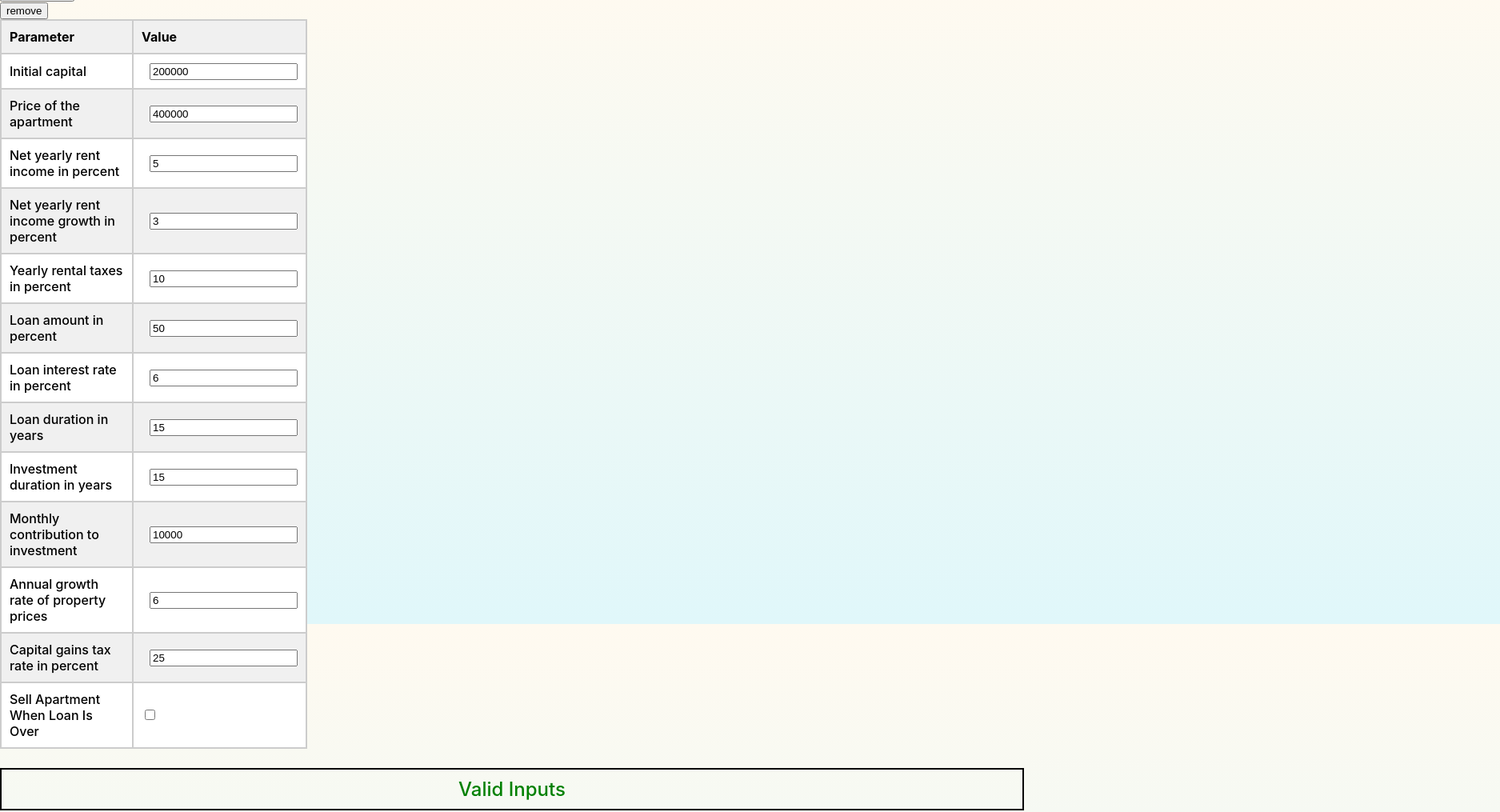
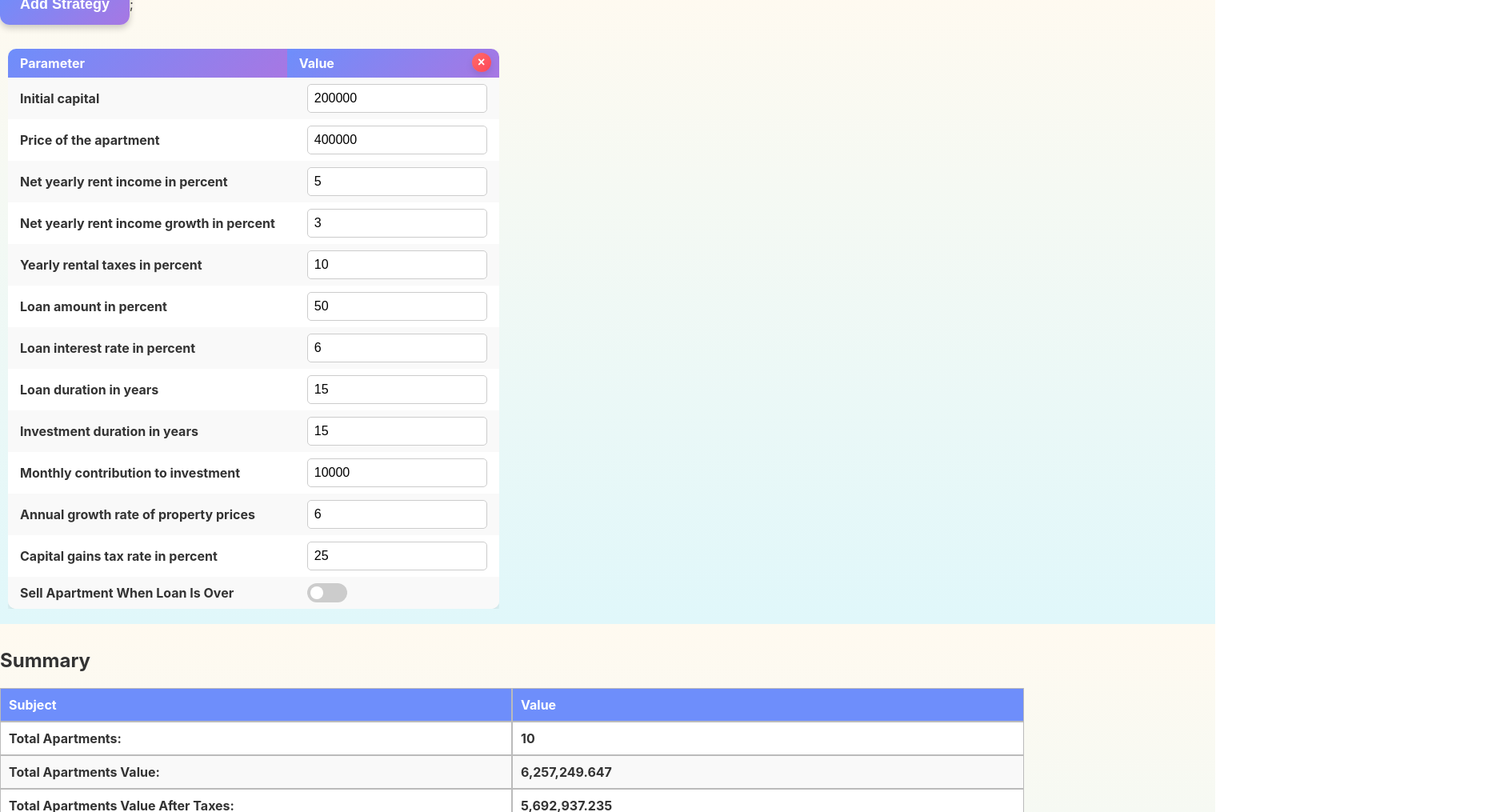
Before and after one commit to Yazuly/investments, a React (Create React App) app: page / in a window 1280 px wide. Shown: the part 20-1035 px from the top of the page at 80% size, 1875 px wide, since content can reach past the window. Built offline with nearby package versions, Linux system fonts and the light colour scheme.

Commit message:
make over

```diff
--- a/public/index.html
+++ b/public/index.html
@@ -3,6 +3,10 @@
   <head>
     <meta charset="utf-8" />
     <link rel="icon" href="%PUBLIC_URL%/favicon.ico" />
+    <link
+      rel="stylesheet"
+      href="https://cdnjs.cloudflare.com/ajax/libs/font-awesome/5.15.3/css/all.min.css"
+    />
     <meta name="viewport" content="width=device-width, initial-scale=1" />
     <meta name="theme-color" content="#000000" />
     <meta
--- a/src/App.css
+++ b/src/App.css
@@ -1,34 +1,20 @@
+body {
+  background: linear-gradient(to bottom, #fffaf0, #e0f7fa);
+  height: 100vh;
+  margin: 0;
+  background-repeat: no-repeat;
+  background-attachment: fixed;
+  font-family: Arial, sans-serif;
+  color: #333;
+}
+
 .App {
   text-align: left;
 }
 
-.App-logo {
-  height: 40vmin;
-  pointer-events: none;
-}
-
-@media (prefers-reduced-motion: no-preference) {
-  .App-logo {
-    animation: App-logo-spin infinite 20s linear;
-  }
-}
-
-.App-link {
-  color: #61dafb;
-}
-
-@keyframes App-logo-spin {
-  from {
-    transform: rotate(0deg);
-  }
-  to {
-    transform: rotate(360deg);
-  }
-}
-
 .results {
-  margin-left: 0; /* Align to the left */
-  font-weight: bold; /* Make text bold */
+  margin-left: 0;
+  font-weight: bold;
   text-align: left;
 }
 
@@ -36,35 +22,57 @@
   display: flex;
   flex-direction: column;
   width: 100%;
-}
-.input-table table tr:nth-child(odd) {
-  background-color: #f0f0f0; /* Light Gray */
-}
-.input-table table tr:nth-child(even) {
-  background-color: #ffffff; /* White */
-}
-.flex-row:nth-child(odd) {
-  background-color: #f0f0f0; /* Light Blue */
-}
-.flex-row:nth-child(even) {
-  background-color: #ffffff; /* Powder Blue */
+  margin: 20px 0;
 }
 
 .flex-row {
   display: flex;
   width: 100%;
+  white-space: nowrap;
+}
+
+.header .cell {
+  background-color: #6e8efb;
+  color: white;
+  font-weight: bold;
 }
 
 .cell {
   flex: 1;
-  padding: 8px;
-  border: 1px solid #ccc; /* Add borders to make columns visible */
-  text-align: left; /* Align text to the left */
+  padding: 12px 15px;
+  border: 1px solid #ddd;
+  text-align: left;
+  font-weight: bold;
 }
 
-.header .cell {
-  background-color: #f4f4f4;
-  font-weight: bold;
+.flex-row:nth-child(odd) .cell {
+  background-color: #f9f9f9;
+}
+
+.flex-row:nth-child(even) .cell {
+  background-color: #ffffff;
+}
+
+.flex-row:hover .cell {
+  background-color: #f1f1f1;
+}
+
+h2 {
+  margin-top: 40px;
+  font-size: 24px;
+  color: #333;
+}
+
+.results-table .header .cell {
+  background-color: #6e8efb;
+}
+
+.apartments-table .header .cell {
+  background-color: #66bb6a;
+}
+
+.monthly-details-table .header .cell {
+  background-color: #ff6b6b;
 }
 
 .input-group {
@@ -75,7 +83,16 @@
 
 input[type="number"] {
   margin-left: 10px;
-  width: auto; /* Adjust width as needed */
+  width: auto;
+  padding: 8px;
+  border: 1px solid #ccc;
+  border-radius: 5px;
+  font-size: 16px;
+  box-sizing: border-box;
+}
+
+input[type="checkbox"] {
+  width: auto;
 }
 
 .simulate-button {
@@ -83,65 +100,237 @@ input[type="number"] {
 }
 
 .results-table {
-  margin-top: 20px; /* Spacing from the simulate button or previous content */
+  margin-top: 20px;
 }
 
 .results-table .flex-row.header {
-  background-color: #ddd; /* Slightly different header color for distinction */
+  background-color: #ddd;
 }
 
 .results-table .cell {
   padding: 10px;
-  border: 1px solid #bbb; /* Slightly lighter borders for a softer look */
+  border: 1px solid #bbb;
   text-align: left;
 }
 
+.input-table {
+  position: relative;
+  width: 100%;
+  margin: auto;
+  overflow-x: hidden;
+}
+
+.input-table .remove-button {
+  background: linear-gradient(135deg, #ff6b6b, #ff4757);
+  border: none;
+  border-radius: 50%;
+  color: white;
+  cursor: pointer;
+  font-size: 16px;
+  height: 24px;
+  width: 24px;
+  display: flex;
+  align-items: center;
+  justify-content: center;
+  box-shadow: 0 4px 8px rgba(0, 0, 0, 0.1);
+  transition: background-color 0.3s, transform 0.2s;
+  position: absolute;
+  top: 5px;
+  right: 10px;
+  padding: 10px;
+}
+
+.input-table .remove-button:hover {
+  background-color: #ff4757;
+  transform: translateY(-2px);
+}
+
 .input-table table {
-  width: 30%;
-  border-collapse: collapse;
+  width: 100%;
+  border-collapse: separate;
+  border-spacing: 0;
+  background-color: white;
+  border-radius: 10px;
+  overflow: hidden;
+  box-shadow: 0 4px 8px rgba(0, 0, 0, 0.1);
+  table-layout: auto;
 }
 
 .input-table th,
 .input-table td {
-  border: 2px solid #ccc; /* Consistent border for all cells */
+  border: none;
+  padding: 8px 15px;
   text-align: left;
-  padding: 10px;
-  font-weight: 500;
+  font-size: 16px;
+  font-weight: bold;
+  white-space: nowrap;
 }
 
 .input-table th {
-  background-color: #f0f0f0; /* Light Gray */ /* Light gray background for headers */
-  font-weight: bold; /* Make text bold */
-  font-size: medium;
+  background: linear-gradient(135deg, #6e8efb, #a777e3);
+  color: white;
+  font-weight: bold;
 }
 
-.flex-row {
-  display: flex;
-  font-weight: 500;
+.input-table tr {
+  min-height: 40px;
 }
 
-body {
-  background: linear-gradient(to bottom, #fffaf0, #e0f7fa);
-  height: 100vh;
-  margin: 0;
-  background-repeat: no-repeat;
-  background-attachment: fixed;
+.input-table tr:nth-child(odd) {
+  background-color: #f9f9f9;
 }
 
-.valid-text {
-  color: green;
-  border: 2px solid black; /* Sets the border to be 2 pixels thick and solid black */
+.input-table tr:nth-child(even) {
+  background-color: #ffffff;
+}
+
+.input-table tr:hover {
+  background-color: #f1f1f1;
+}
+
+.error-text {
   padding: 10px;
   font-weight: 500;
-  font-size: x-large;
-  text-align: center;
+  font-size: large;
+  text-align: left;
+  border: 2px solid black;
+  border-radius: 5px;
+  width: fit-content;
+  margin: 10px 0;
 }
 
 .error-text {
   color: red;
-  border: 2px solid black; /* Sets the border to be 2 pixels thick and solid black */
+  background-color: #ffe0e0;
+  border-color: #d66060;
+}
+
+.toggle-switch {
+  position: relative;
+  display: inline-block;
+  width: 50px;
+  height: 24px;
+  margin-left: 10px;
+}
+
+.toggle-switch input {
+  opacity: 0;
+  width: 0;
+  height: 0;
+}
+
+.slider {
+  position: absolute;
+  cursor: pointer;
+  top: 0;
+  left: 0;
+  right: 0;
+  bottom: 0;
+  background-color: #ccc;
+  transition: 0.4s;
+  border-radius: 24px;
+}
+
+.slider:before {
+  position: absolute;
+  content: "";
+  height: 16px;
+  width: 16px;
+  left: 4px;
+  bottom: 4px;
+  background-color: white;
+  transition: 0.4s;
+  border-radius: 50%;
+}
+
+input:checked + .slider {
+  background-color: #66bb6a;
+}
+
+input:checked + .slider:before {
+  transform: translateX(26px);
+}
+
+.center-container {
+  display: flex;
+  justify-content: center;
+  align-items: center;
+}
+
+.calculator-button {
+  background: linear-gradient(135deg, #6e8efb, #a777e3);
+  border: none;
+  border-radius: 12px;
+  color: white;
+  padding: 15px 25px;
+  font-size: 18px;
+  font-weight: bold;
+  cursor: pointer;
+  transition: transform 0.2s, box-shadow 0.2s;
+  box-shadow: 0 4px 8px rgba(0, 0, 0, 0.2);
+}
+
+.calculator-button:hover {
+  transform: translateY(-3px);
+  box-shadow: 0 6px 12px rgba(0, 0, 0, 0.3);
+}
+
+.calculator-button:active {
+  transform: translateY(-1px);
+  box-shadow: 0 4px 8px rgba(0, 0, 0, 0.2);
+}
+
+.remove-button {
+  background: linear-gradient(135deg, #ff6b6b, #ff4757);
+}
+
+.table-container {
+  width: 100%;
+  overflow-x: auto;
+  margin: 20px 0;
+}
+
+.monthly-details-table {
+  width: 100%;
+  border-collapse: collapse;
+  table-layout: auto;
+}
+
+.monthly-details-table th,
+.monthly-details-table td {
+  border: 1px solid #ddd;
+  padding: 8px 15px;
+  text-align: left;
+  font-size: 16px;
+  white-space: nowrap;
+  font-weight: bold;
+}
+
+.monthly-details-table th {
+  background-color: palevioletred;
+  color: white;
+}
+
+.monthly-details-table tbody tr:nth-child(odd) {
+  background-color: #f9f9f9;
+}
+
+.monthly-details-table tbody tr:nth-child(even) {
+  background-color: #ffffff;
+}
+
+.monthly-details-table tbody tr:hover {
+  background-color: #f1f1f1;
+}
+
+.strategies-container {
+  display: flex;
+  flex-wrap: nowrap;
+  overflow-x: auto;
   padding: 10px;
-  font-weight: 500;
-  font-size: x-large;
-  text-align: center;
 }
+
+.strategy-wrapper {
+  flex: 0 0 auto;
+  margin-right: 10px;
+}
--- /dev/null
+++ b/src/CalculatorButton.js
@@ -0,0 +1,12 @@
+import React from "react";
+import "./App.css";
+
+const CalculatorButton = ({ onClick, label, className }) => {
+  return (
+    <button className={`calculator-button ${className}`} onClick={onClick}>
+      {label}
+    </button>
+  );
+};
+
+export default CalculatorButton;
--- a/src/InvestmentForcaster.js
+++ b/src/InvestmentForcaster.js
@@ -1,31 +1,16 @@
-import React, { useEffect, useState } from "react";
+import { useEffect, useState } from "react";
 
 import "./App.css"; // Make sure this path matches your actual CSS file location
-import InvestmentSummary from "./InvestmentSummary";
 import {
   getLoanMonthlyPayment,
   getRentIncomeAfterTaxes,
 } from "./InvestmentUtils";
+import { Constants } from "./contants";
 
 const InvestmentForcaster = (props) => {
   const onResults = props.onResults;
   const [strategies, setStrategies] = useState([]);
-  const [results, setResults] = useState({
-    totalApartments: 0,
-    totalValue: 0,
-    totalValueAfterTaxes: 0,
-    totalValueAfterCoveringLoans: 0,
-    totalValueAfterCoveringLoansAfterTaxes: 0,
-    totalMonthlyPassiveIncome: 0,
-    totalMonthlyPassiveIncomeAfterTaxes: 0,
-    totalMonthlyPassiveIncomeAfterCoveringLoans: 0,
-    totalMonthlyPassiveIncomeAfterCoveringLoansAfterTaxes: 0,
-    totalLoansLeft: 0,
-    apartments: [],
-    monthlyDetails: [],
-    totalApartmentsAfterSellingApartmentsForCoveringLoans: 0,
-    moneyLeftWithCoveringLoans: 0,
-  });
+  const [results, setResults] = useState(Constants.DEFAULT_SUMMARY_RESULTS);
 
   const maxApartments = 300;
 
@@ -53,8 +38,9 @@ const InvestmentForcaster = (props) => {
     setError(validateOutputs());
   }, [results]); // Dependency array includes `inputs`
 
-  const [showSummary, setShowSummary] = useState(true);
-  const toggleSummary = () => setShowSummary(!showSummary);
+  useEffect(() => {
+    props.onError(error);
+  }, [error]); // Dependency array includes `inputs`
 
   const validateInputs = () => {
     const nullKeys = strategies.map((strategy) =>
@@ -265,6 +251,7 @@ const InvestmentForcaster = (props) => {
 
   const simulateInvestment = () => {
     if (!strategies || strategies.length === 0) {
+      setResults(Constants.DEFAULT_SUMMARY_RESULTS);
       return;
     }
 
@@ -469,23 +456,6 @@ const InvestmentForcaster = (props) => {
       moneyLeftWithCoveringLoans,
     });
   };
-
-  return (
-    <div>
-      <div className="error-message">
-        {error && <p className="error-text">Error: {error}</p>}
-        {!error && <p className="valid-text">Valid Inputs</p>}
-      </div>
-      {!error && (
-        <>
-          <button onClick={toggleSummary}>Show Summary</button>
-          {showSummary && (
-            <InvestmentSummary results={results}></InvestmentSummary>
-          )}
-        </>
-      )}
-    </div>
-  );
 };
 
 export default InvestmentForcaster;
--- a/src/InvestmentSimulator.js
+++ b/src/InvestmentSimulator.js
@@ -1,14 +1,19 @@
 import React, { useState } from "react";
 
 import "./App.css"; // Make sure this path matches your actual CSS file location
+import CalculatorButton from "./CalculatorButton";
 import InvestmentForcaster from "./InvestmentForcaster";
 import InvestmentStrategy from "./InvestmentStrategy";
+import InvestmentSummary from "./InvestmentSummary";
 import { Constants } from "./contants";
 
 const InvestmentSimulator = (props) => {
   const [strategies, setStrategies] = useState([
     createStrategy(Constants.DEFAULT_STRATEGY_INPUTS),
   ]);
+  const [error, setError] = useState(undefined);
+  const [results, setResults] = useState(undefined);
+  const [showSummary, setShowSummary] = useState(true);
 
   const addStrategy = () => {
     const newStrategy = createStrategy(Constants.DEFAULT_STRATEGY_INPUTS);
@@ -26,27 +31,58 @@ const InvestmentSimulator = (props) => {
     setStrategies(newStrategies);
   };
 
+  const toggleSummary = () => setShowSummary(!showSummary);
+
   const onResults = (results) => {
-    // console.log(results);
+    setResults(results);
+  };
+
+  const onError = (error) => {
+    setError(error);
   };
 
   return (
     <div>
-      <button onClick={addStrategy}>Add Strategy</button>
+      <CalculatorButton onClick={addStrategy} label="Add Strategy" />;<br></br>
       <br></br>
+      <div className="strategies-container">
         {strategies.map((strategy, index) => (
+          <div key={index} className="strategy-wrapper">
             <InvestmentStrategy
               strategy={strategy}
-          updateStrategy={(strategy) => updateStrategy(strategy)}
+              updateStrategy={(updatedStrategy) =>
+                updateStrategy(updatedStrategy)
+              }
               removeStrategy={() => removeStrategy(strategy.id)}
-        ></InvestmentStrategy>
+            />
+          </div>
         ))}
-      {
+      </div>
       <InvestmentForcaster
-          onResults={(results) => onResults(results)}
+        onResults={onResults}
+        onError={onError}
         strategies={strategies}
       />
-      }
+      {error && (
+        <div className="error-message">
+          <p className="error-text">
+            <i className="fas fa-exclamation-circle"></i> Error: {error}
+          </p>
+        </div>
+      )}
+      {results && (
+        <>
+          {/* <br></br>
+          <CalculatorButton
+            onClick={toggleSummary}
+            label={showSummary ? "Hide Summary" : "Show Summary"}
+          /> */}
+
+          {results && showSummary && strategies?.length > 0 && (
+            <InvestmentSummary results={results}></InvestmentSummary>
+          )}
+        </>
+      )}
     </div>
   );
 };
--- a/src/InvestmentStrategy.js
+++ b/src/InvestmentStrategy.js
@@ -31,7 +31,7 @@ const InvestmentStrategy = (props) => {
     });
   };
 
-  const handleNetYearlyRentIncomeGrowthInPercent = (event) => {
+  const handleNetYearlyRentIncomeGrowthInPercentChange = (event) => {
     props.updateStrategy({
       ...strategy,
       netYearlyRentIncomeGrowthInPercent: parseFloat(event.target.value),
@@ -102,8 +102,13 @@ const InvestmentStrategy = (props) => {
   };
 
   return (
-    <div class="input-table">
-      <button onClick={props.removeStrategy}>remove</button>
+    <div className="input-table">
+      <button
+        className="calculator-button remove-button"
+        onClick={props.removeStrategy}
+      >
+        ×
+      </button>
       <table>
         <thead>
           <tr>
@@ -111,9 +116,10 @@ const InvestmentStrategy = (props) => {
             <th>Value</th>
           </tr>
         </thead>
+        <tbody>
           <tr>
             <td>
-            <label for="initialCapital">Initial capital</label>
+              <label htmlFor="initialCapital">Initial capital</label>
             </td>
             <td>
               <input
@@ -127,7 +133,7 @@ const InvestmentStrategy = (props) => {
           </tr>
           <tr>
             <td>
-            <label for="apartmentPrice">Price of the apartment</label>
+              <label htmlFor="apartmentPrice">Price of the apartment</label>
             </td>
             <td>
               <input
@@ -141,7 +147,7 @@ const InvestmentStrategy = (props) => {
           </tr>
           <tr>
             <td>
-            <label for="netYearlyRentIncomeInPercent">
+              <label htmlFor="netYearlyRentIncomeInPercent">
                 Net yearly rent income in percent
               </label>
             </td>
@@ -157,7 +163,7 @@ const InvestmentStrategy = (props) => {
           </tr>
           <tr>
             <td>
-            <label for="netYearlyRentIncomeGrowthInPercent">
+              <label htmlFor="netYearlyRentIncomeGrowthInPercent">
                 Net yearly rent income growth in percent
               </label>
             </td>
@@ -167,14 +173,13 @@ const InvestmentStrategy = (props) => {
                 id="netYearlyRentIncomeGrowthInPercent"
                 name="netYearlyRentIncomeGrowthInPercent"
                 value={strategy.netYearlyRentIncomeGrowthInPercent}
-              onChange={handleNetYearlyRentIncomeGrowthInPercent}
+                onChange={handleNetYearlyRentIncomeGrowthInPercentChange}
               />
             </td>
           </tr>
-
           <tr>
             <td>
-            <label for="yearlyRentTaxesInPercent">
+              <label htmlFor="yearlyRentTaxesInPercent">
                 Yearly rental taxes in percent
               </label>
             </td>
@@ -190,7 +195,9 @@ const InvestmentStrategy = (props) => {
           </tr>
           <tr>
             <td>
-            <label for="loanAmountInPercent">Loan amount in percent</label>
+              <label htmlFor="loanAmountInPercent">
+                Loan amount in percent
+              </label>
             </td>
             <td>
               <input
@@ -204,7 +211,9 @@ const InvestmentStrategy = (props) => {
           </tr>
           <tr>
             <td>
-            <label for="loanInterestRate">Loan interest rate in percent</label>
+              <label htmlFor="loanInterestRate">
+                Loan interest rate in percent
+              </label>
             </td>
             <td>
               <input
@@ -218,7 +227,7 @@ const InvestmentStrategy = (props) => {
           </tr>
           <tr>
             <td>
-            <label for="loanTimeYears">Loan duration in years</label>
+              <label htmlFor="loanTimeYears">Loan duration in years</label>
             </td>
             <td>
               <input
@@ -232,7 +241,7 @@ const InvestmentStrategy = (props) => {
           </tr>
           <tr>
             <td>
-            <label for="investmentTimeYears">
+              <label htmlFor="investmentTimeYears">
                 Investment duration in years
               </label>
             </td>
@@ -248,7 +257,7 @@ const InvestmentStrategy = (props) => {
           </tr>
           <tr>
             <td>
-            <label for="monthlyContribution">
+              <label htmlFor="monthlyContribution">
                 Monthly contribution to investment
               </label>
             </td>
@@ -264,7 +273,7 @@ const InvestmentStrategy = (props) => {
           </tr>
           <tr>
             <td>
-            <label for="priceGrowthRate">
+              <label htmlFor="priceGrowthRate">
                 Annual growth rate of property prices
               </label>
             </td>
@@ -280,7 +289,7 @@ const InvestmentStrategy = (props) => {
           </tr>
           <tr>
             <td>
-            <label for="capitalGainsTaxPercent">
+              <label htmlFor="capitalGainsTaxPercent">
                 Capital gains tax rate in percent
               </label>
             </td>
@@ -296,21 +305,24 @@ const InvestmentStrategy = (props) => {
           </tr>
           <tr>
             <td>
-            <label for="sellApartmentWhenLoanIsOver">
+              <label htmlFor="sellApartmentWhenLoanIsOver">
                 Sell Apartment When Loan Is Over
               </label>
             </td>
             <td>
+              <label className="toggle-switch">
                 <input
-              className="checkbox"
                   type="checkbox"
                   id="sellApartmentWhenLoanIsOver"
                   name="sellApartmentWhenLoanIsOver"
                   checked={strategy.sellApartmentWhenLoanIsOver}
                   onChange={sellApartmentWhenLoanIsOverChange}
                 />
+                <span className="slider"></span>
+              </label>
             </td>
           </tr>
+        </tbody>
       </table>
     </div>
   );
--- a/src/InvestmentSummary.js
+++ b/src/InvestmentSummary.js
@@ -1,8 +1,8 @@
-import "./App.css"; // Make sure this path matches your actual CSS file location
+// App.js
+import React from "react";
+import "./App.css";
 
-const InvestmentSummary = (props) => {
-  const results = props.results;
-
+const InvestmentSummary = ({ results }) => {
   return (
     <>
       <h2>Summary</h2>
@@ -10,7 +10,6 @@ const InvestmentSummary = (props) => {
         <div className="flex-row header">
           <div className="cell">Subject</div>
           <div className="cell">Value</div>
-        </div>
         </div>
         <div className="flex-row">
           <div className="cell">Total Apartments:</div>
@@ -28,7 +27,6 @@ const InvestmentSummary = (props) => {
             {results.totalValueAfterTaxes?.toLocaleString()}
           </div>
         </div>
-
         <div className="flex-row">
           <div className="cell">Total Loans Principle Left to Pay:</div>
           <div className="cell">
@@ -37,7 +35,7 @@ const InvestmentSummary = (props) => {
         </div>
         <div className="flex-row">
           <div className="cell">Liquid Cash:</div>
-        <div className="cell">{results?.money?.toLocaleString() || 0}</div>
+          <div className="cell">{results?.money?.toLocaleString()}</div>
         </div>
         <div className="flex-row">
           <div className="cell">Total Monthly Passive Income:</div>
@@ -49,6 +47,7 @@ const InvestmentSummary = (props) => {
           <div className="cell">Total Monthly Passive Income After Taxes:</div>
           <div className="cell">
             {results.totalMonthlyPassiveIncomeAfterTaxes.toLocaleString()}
+          </div>
         </div>
       </div>
 
@@ -84,7 +83,6 @@ const InvestmentSummary = (props) => {
             {results?.apartmentsToSellTotalPrice?.toLocaleString() || 0}
           </div>
         </div>
-
         <div className="flex-row">
           <div className="cell">Sold Apartments Price After Taxes:</div>
           <div className="cell">
@@ -124,7 +122,7 @@ const InvestmentSummary = (props) => {
           <div className="cell">Loan Monthly Payment</div>
           <div className="cell">Net Rent Income</div>
           <div className="cell">Net Rent Income After Taxes</div>
-          <div className="cell">Price After Growth</div>{" "}
+          <div className="cell">Price After Growth</div>
         </div>
         {results.apartments.map((apartment, index) => (
           <div key={index} className="flex-row">
@@ -145,49 +143,45 @@ const InvestmentSummary = (props) => {
             </div>
             <div className="cell">
               {apartment.priceAfterGrowth.toLocaleString()}
-            </div>{" "}
+            </div>
           </div>
         ))}
       </div>
+
       <h2>Monthly Details</h2>
-      <div className="flex-table monthly-details-table">
-        <div className="flex-row header">
-          <div className="cell">month</div>
-          <div className="cell">money</div>
-          <div className="cell">totalIncome</div>
-          <div className="cell">incomeFromRentAfterTaxes</div>
-          <div className="cell">incomeFromRent</div>
-          <div className="cell">totalMonthlyLoansPayments</div>
-          <div className="cell">numOfApartments</div>
-          <div className="cell">numOfSoldApartments</div>
-          <div className="cell">totalMoneyFromSoldApartmentsAfterTaxes</div>
-          <div className="cell">totalMoneyFromSoldApartments</div>
-        </div>
+      <div className="table-container">
+        <table className="monthly-details-table">
+          <thead>
+            <tr>
+              <th>Month</th>
+              <th>Money</th>
+              <th>Total Income</th>
+              <th>Income Rent After Taxes</th>
+              <th>Income Rent</th>
+              <th>Total Monthly Loans</th>
+              <th>Num of Apartments</th>
+              <th>Num of Sold Apartments</th>
+              <th>Sold Apartments Money After Taxes</th>
+              <th>Sold Apartments Money</th>
+            </tr>
+          </thead>
+          <tbody>
             {results?.monthlyDetails?.map((details, index) => (
-          <div key={index} className="flex-row">
-            <div className="cell">{details.month}</div>
-            <div className="cell">{details.money.toLocaleString()}</div>
-            <div className="cell">{details.totalIncome.toLocaleString()}</div>
-            <div className="cell">
-              {details.incomeFromRentAfterTaxes.toLocaleString()}
-            </div>
-            <div className="cell">
-              {details.incomeFromRent.toLocaleString()}
-            </div>
-            <div className="cell">
-              {details.totalMonthlyLoansPayments.toLocaleString()}
-            </div>
-
-            <div className="cell">{details.numOfApartments}</div>
-            <div className="cell">
-              {details.numOfSoldApartments.toLocaleString()}
-            </div>
-            <div className="cell">
-              {details.totalMoneyFromSoldApartmentsAfterTaxes}
-            </div>
-            <div className="cell">{details.totalMoneyFromSoldApartments}</div>
-          </div>
+              <tr key={index}>
+                <td>{details.month}</td>
+                <td>{details.money.toLocaleString()}</td>
+                <td>{details.totalIncome.toLocaleString()}</td>
+                <td>{details.incomeFromRentAfterTaxes.toLocaleString()}</td>
+                <td>{details.incomeFromRent.toLocaleString()}</td>
+                <td>{details.totalMonthlyLoansPayments.toLocaleString()}</td>
+                <td>{details.numOfApartments}</td>
+                <td>{details.numOfSoldApartments.toLocaleString()}</td>
+                <td>{details.totalMoneyFromSoldApartmentsAfterTaxes}</td>
+                <td>{details.totalMoneyFromSoldApartments}</td>
+              </tr>
             ))}
+          </tbody>
+        </table>
       </div>
     </>
   );
```
Also changed, not shown: src/contants.js (+18 -0 lines), src/index.js (+6 -6 lines). Lines whose indentation alone changed are shown as unchanged.
